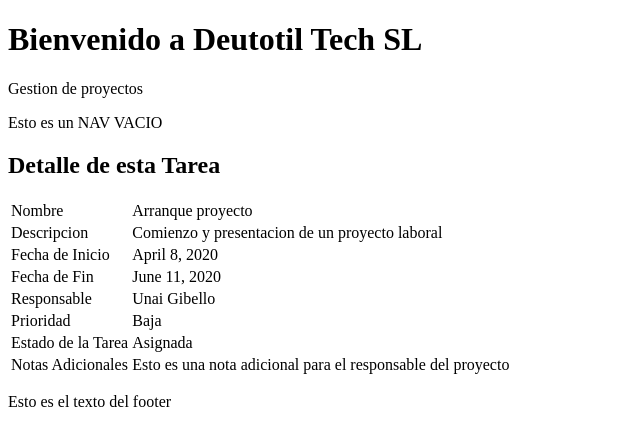
After one commit to Unaigibe/IW-EQUIPO4-E2, a Django app: page /index/lista_tareas/1/ in a window 1280 px wide. The commit adds this page. Shown: the top 446 px of the page, without its empty margins (0-640 px from the left). Run offline with Django 3.2, Linux system fonts and the light colour scheme; data comes from the database, SQL or seed files in the repository.

Commit message:
Lista Tareas y Tareas detalle OK

```diff
--- a/deustotilTechSL/proyectoIW/appDeustotilTECHSL/models.py
+++ b/deustotilTechSL/proyectoIW/appDeustotilTECHSL/models.py
@@ -24,7 +24,7 @@ class Empleado(models.Model):
     telefono = models.IntegerField()
 
     def __str__(self):
-        return f'{self.dni}-> {self.nombre}'
+        return f'{self.nombre} {self.apellido1}'
 
 
 class Tarea(models.Model):
--- a/deustotilTechSL/proyectoIW/appDeustotilTECHSL/templates/index.html
+++ b/deustotilTechSL/proyectoIW/appDeustotilTECHSL/templates/index.html
@@ -1,5 +1,5 @@
 {% load static %}
-
+<!DOCTYPE html>
 <html lang="es">
 <head>
     <meta charset="UTF-8">
--- a/deustotilTechSL/proyectoIW/appDeustotilTECHSL/templates/lista_proyectos.html
+++ b/deustotilTechSL/proyectoIW/appDeustotilTECHSL/templates/lista_proyectos.html
@@ -7,8 +7,6 @@
             <th>Nombre de proyecto</th>
             <th>Descripcion</th>
             <th>Cliente</th>
-            <th>Empleados asignados</th>
-            <th>Fecha Inicio</th>
         </tr>
     </thead>
     <tbody>
--- /dev/null
+++ b/deustotilTechSL/proyectoIW/appDeustotilTECHSL/templates/tarea.html
@@ -0,0 +1,39 @@
+{% extends "index.html" %}
+
+{% block contenido %}
+
+<table>
+    <tr>
+        <td>Nombre</td>
+        <td>{{ tarea.nombre }}</td>
+    </tr>
+    <tr>
+        <td>Descripcion</td>
+        <td>{{ tarea.descripcion }}</td>
+    </tr>
+    <tr>
+        <td>Fecha de Inicio</td>
+        <td>{{ tarea.fecha_inicio}}</td>
+    </tr>
+    <tr>
+        <td>Fecha de Fin</td>
+        <td>{{ tarea.fecha_fin }}</td>
+    </tr>
+    <tr>
+        <td>Responsable</td>
+        <td>{{ tarea.responsable }}</td>
+    </tr>
+    <tr>
+        <td>Prioridad</td>
+        <td>{{ tarea.prioridad }}</td>
+    </tr>
+    <tr>
+        <td>Estado de la Tarea</td>
+        <td>{{ tarea.estadoTarea }}</td>
+    </tr>
+        <tr>
+        <td>Notas Adicionales</td>
+        <td>{{ tarea.nota_adicional }}</td>
+    </tr>
+</table>
+{% endblock %}
--- a/deustotilTechSL/proyectoIW/appDeustotilTECHSL/urls.py
+++ b/deustotilTechSL/proyectoIW/appDeustotilTECHSL/urls.py
@@ -9,12 +9,11 @@ urlpatterns = [
     #path('lista_proyectos/borrar', views.ProyectoDeleteView.as_view(), name='borrar_proyecto'),
     #path('lista_proyectos/editar/', views.ProyectoEditView.as_view(), name='editar_proyecto'),
 
-#path('lista_clientes/<int:pk>/', views.ClientesDetailView.as_view(), name='proyecto'),
-
-#path('lista_proyectos/editar/', views.ProyectoEditView.as_view(), name='editar_proyecto'),
-#path('lista_proyectos/editar/', views.ProyectoEditView.as_view(), name='editar_proyecto'),
-#path('lista_proyectos/editar/', views.ProyectoEditView.as_view(), name='editar_proyecto'),
-#path('lista_proyectos/editar/', views.ProyectoEditView.as_view(), name='editar_proyecto'),
+    path('lista_tareas/', views.TareaListView.as_view(), name='lista_tareas'),
+    path('lista_tareas/<int:pk>/', views.TareaDetailView.as_view(), name='tarea'),
+    #path('lista_tareas/crear/', views.TareaNewView.as_view(), name='nueva_tarea'),
+    #path('lista_tareas/borrar', views.TareaDeleteView.as_view(), name='borrar_tarea'),
+    #path('lista_tareas/editar/', views.TareaEditView.as_view(), name='editar_tarea'),
 
 
 ]
--- a/deustotilTechSL/proyectoIW/appDeustotilTECHSL/views.py
+++ b/deustotilTechSL/proyectoIW/appDeustotilTECHSL/views.py
@@ -2,8 +2,8 @@ from django.http import HttpResponse
 from django.shortcuts import render, redirect
 from django.views import View
 from django.views.generic import ListView, DetailView
-from .models import Proyecto
-from .forms import ProyectoForm
+from .models import Proyecto, Tarea
+from .forms import ProyectoForm, TareaForm
 
 
 class ProyectoListView(ListView):
@@ -15,3 +15,29 @@ class ProyectoListView(ListView):
         context = super(ProyectoListView, self).get_context_data(**kwargs)
         context['titulo_pagina'] = 'Listado de Proyectos en Deustotil Tech SL'
         return context
+
+
+#####ESPACIO PARA LAS VISTAS DE PROYECTOS
+#
+#
+#
+
+class TareaListView(ListView):
+    model = Tarea
+    queryset = Tarea.objects.order_by('nombre')
+    template_name = "lista_tareas.html"
+
+    def get_context_data(self, **kwargs):
+        context = super(TareaListView, self).get_context_data(**kwargs)
+        context['titulo_pagina'] = 'Listado de Tareas'
+        return context
+
+
+class TareaDetailView(DetailView):
+    model = Tarea
+    template_name = 'tarea.html'
+
+    def get_context_data(self, **kwargs):
+        context = super(TareaDetailView, self).get_context_data(**kwargs)
+        context['titulo_pagina'] = 'Detalle de esta Tarea'
+        return context
```
Also changed, not shown: deustotilTechSL/proyectoIW/appDeustotilTECHSL/forms.py (+7 -1 lines), deustotilTechSL/proyectoIW/appDeustotilTECHSL/templates/lista_tareas.html (added, +24 -0 lines).
